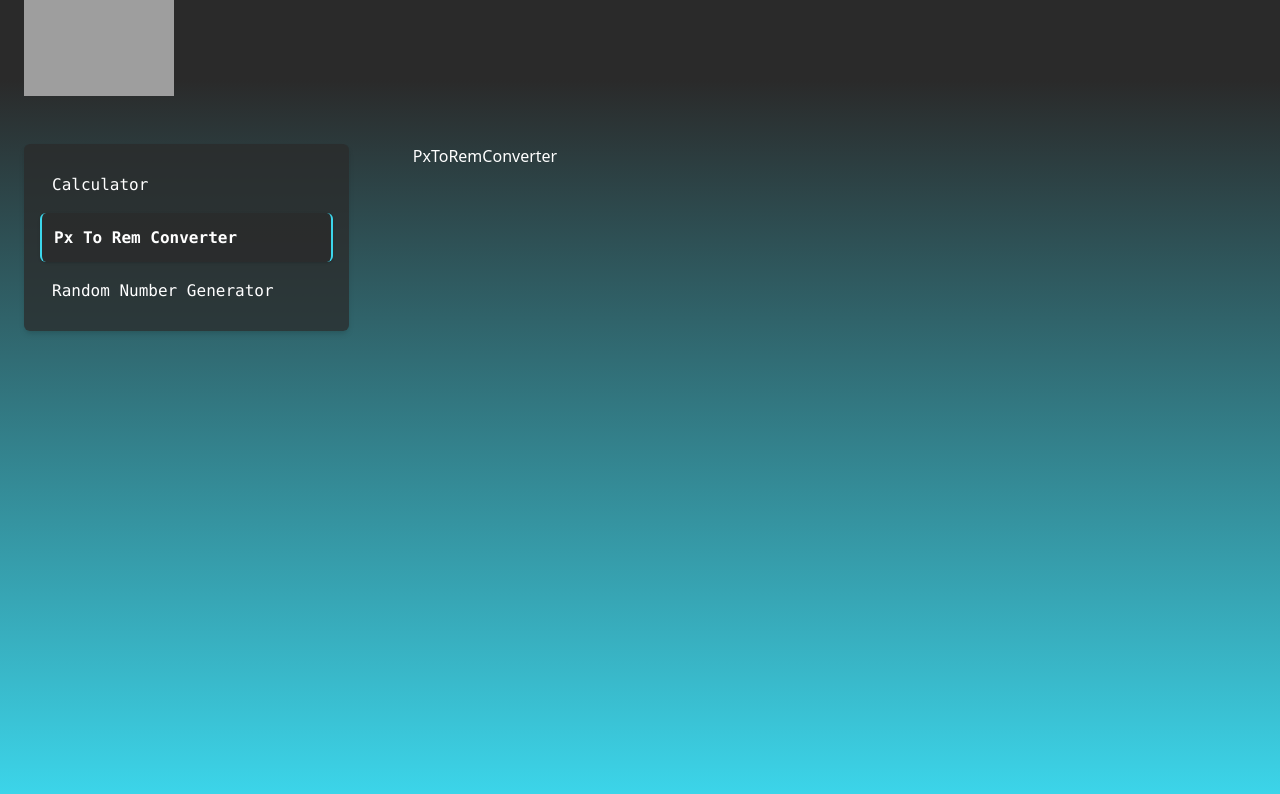
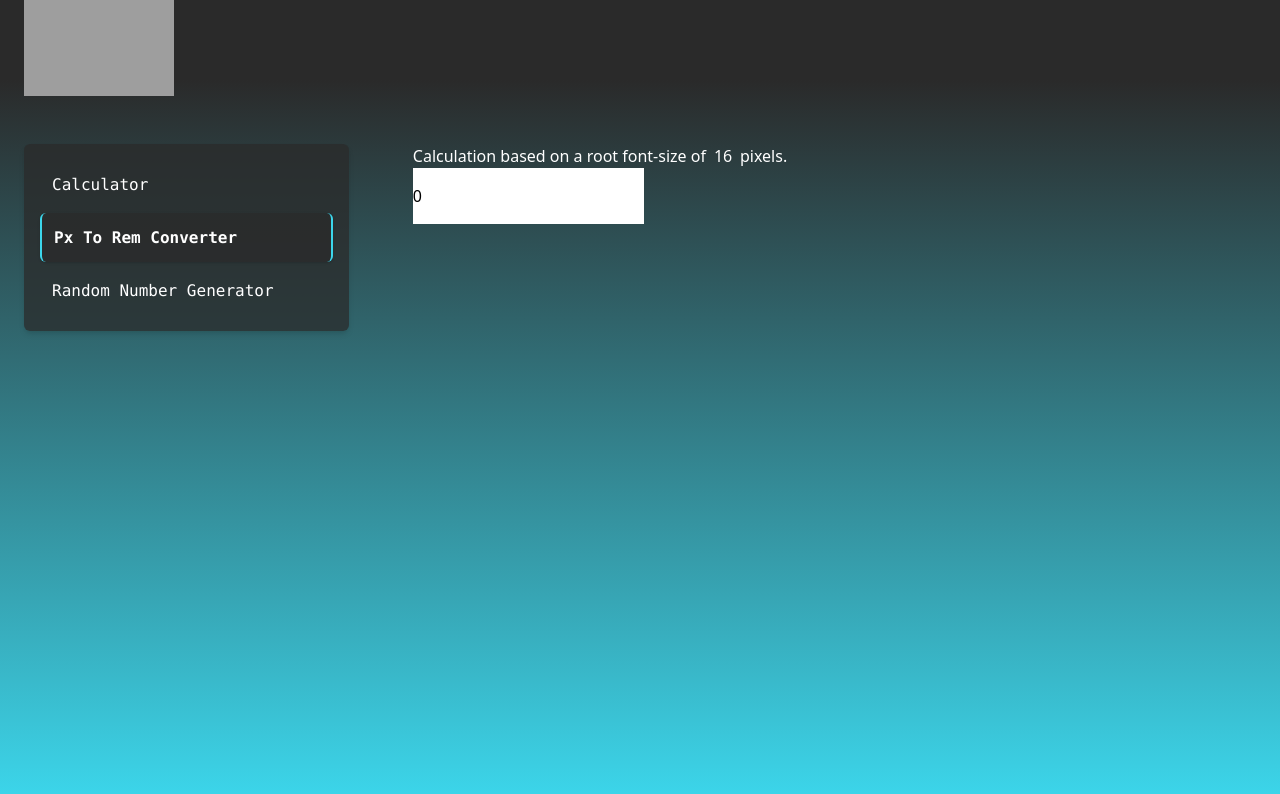
Before and after one commit to Manav-Kaushal/toolboxy, a Next.js app: page / in a window 1280 px wide. Both pictures are taken after a click on the item "Px To Rem Converter". Shown: the top 794 px of the page. Built offline with nearby package versions, Linux system fonts and the light colour scheme; grey boxes are pictures that could not be loaded.

Commit message:
pxtorem in progress

```diff
--- a/package.json
+++ b/package.json
@@ -6,6 +6,7 @@
     "start": "next start"
   },
   "dependencies": {
+    "@heroicons/react": "^2.0.13",
     "classnames": "^2.3.2",
     "next": "latest",
     "react": "18.2.0",
--- a/src/components/tools/PxToRemConverter.tsx
+++ /dev/null
@@ -1,9 +0,0 @@
-import React from "react";
-
-type Props = {};
-
-const PxToRemConverter = (props: Props) => {
-  return <div>PxToRemConverter</div>;
-};
-
-export default PxToRemConverter;
--- /dev/null
+++ b/src/components/tools/PxToRemConverter/index.tsx
@@ -0,0 +1,70 @@
+import React, { useEffect, useRef, useState } from "react";
+import { PencilIcon } from "@heroicons/react/24/outline";
+
+type Props = {};
+
+const PxToRemConverter = (props: Props) => {
+  const span = useRef() as React.MutableRefObject<HTMLInputElement>;
+  const [state, setState] = useState<{
+    pxValue: number;
+    remValue: number;
+    baseValue: number;
+  }>({
+    pxValue: 0,
+    remValue: 0,
+    baseValue: 16,
+  });
+  const [width, setWidth] = useState(0);
+
+  useEffect(() => {
+    setWidth(span.current.offsetWidth);
+  }, [state.baseValue]);
+
+  const handleChange = (e: React.ChangeEvent<HTMLInputElement>) => {
+    setState({ ...state, [e.target.name]: e.target.value });
+  };
+
+  return (
+    <div>
+      <div className="flex items-center space-x-2 select-none">
+        <p>Calculation based on a root font-size of</p>
+        <div className="flex items-center">
+          <span
+            ref={span}
+            className="absolute opacity-0 z-[-100] whitespace-pre"
+          >
+            {state.baseValue}
+          </span>
+
+          <input
+            type="number"
+            name="baseValue"
+            value={state.baseValue}
+            onChange={(e) => {
+              if (+e.target.value <= 0) {
+                setState({ ...state, baseValue: 1 });
+              } else {
+                setState({
+                  ...state,
+                  baseValue: +e.target.value,
+                });
+              }
+            }}
+            style={{ width }}
+            className={`bg-transparent min-w-[1px] p-0`}
+          />
+        </div>
+        <p>pixel{!!state.baseValue && state.baseValue > 0 && "s"}.</p>
+      </div>
+      <input
+        type="number"
+        name="pxValue"
+        value={state.pxValue}
+        onChange={handleChange}
+        className="py-4 text-black"
+      />
+    </div>
+  );
+};
+
+export default PxToRemConverter;
--- a/styles/globals.css
+++ b/styles/globals.css
@@ -5,6 +5,16 @@
 /* Utility Classes */
 .transition-200 {
   @apply transition duration-200 ease-in-out;
+}
+/* Chrome, Safari, Edge, Opera */
+input::-webkit-outer-spin-button,
+input::-webkit-inner-spin-button {
+  -webkit-appearance: none;
+  margin: 0;
+}
+/* Firefox */
+input[type="number"] {
+  -moz-appearance: textfield;
 }
 
 /* Custom Classes */
```
Also changed, not shown: 1 other file (tests, documents, lock files or other folders).
